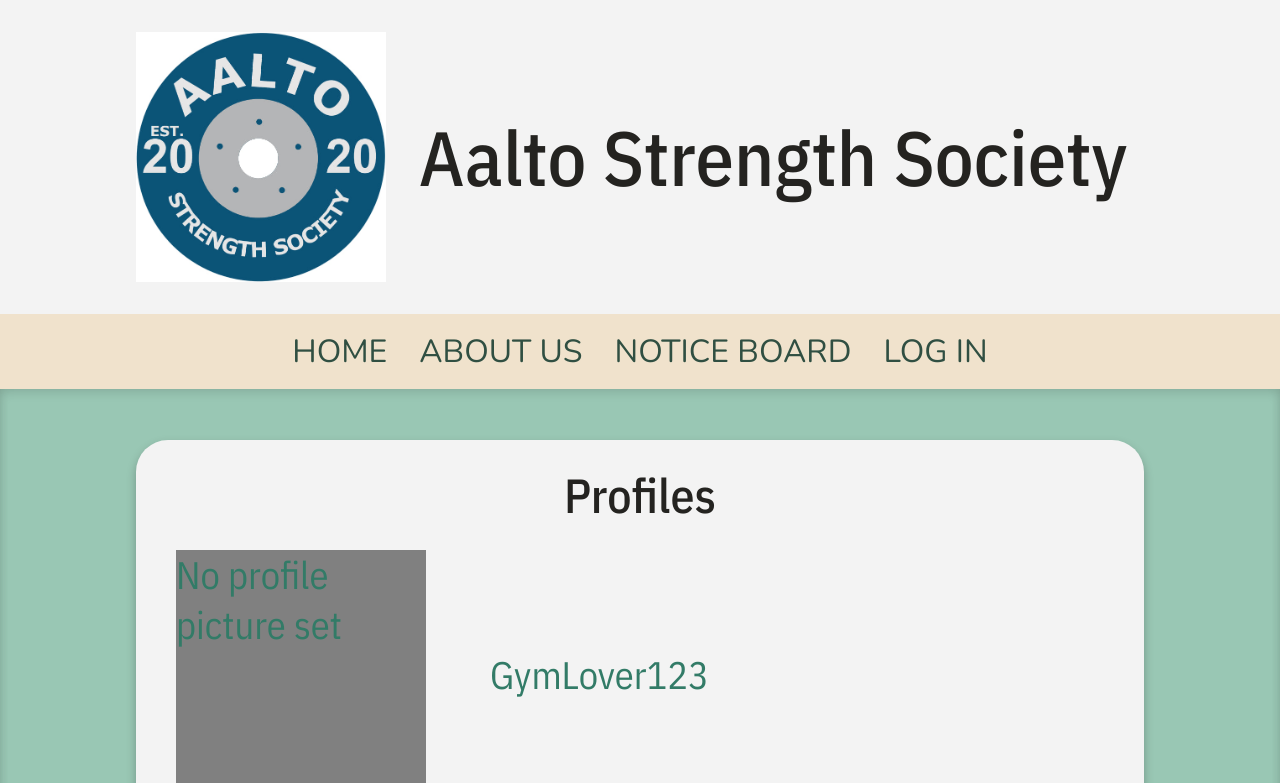
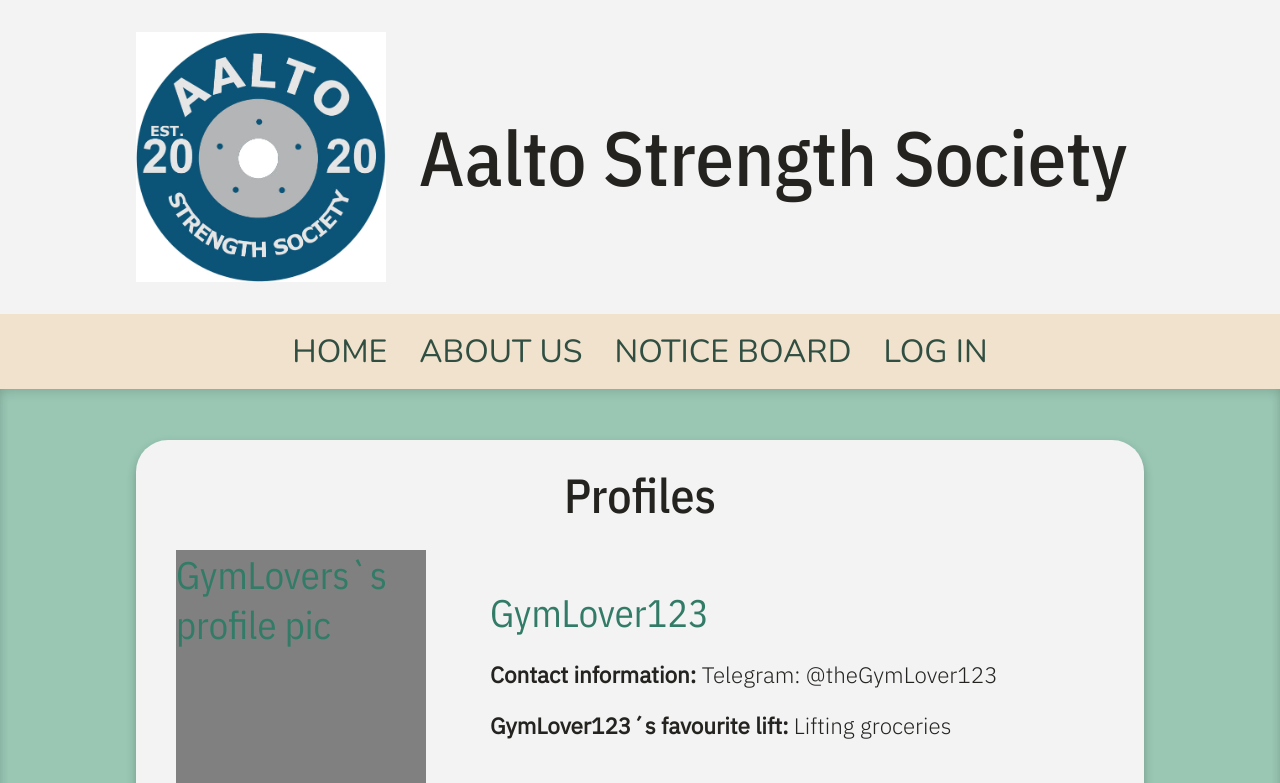
Before and after one commit to Testodus/Aalto-Strength-Society, a React (Create React App) app in the folder client/: page /profile/1 in a window 1280 px wide. Shown: the top 783 px of the page. Built offline with nearby package versions, Linux system fonts and the light colour scheme.

Commit message:
remove the DarkBodyText

```diff
--- a/client/src/App.tsx
+++ b/client/src/App.tsx
@@ -2,7 +2,7 @@ import React from 'react';
 import styled from 'styled-components';
 import { useState, useEffect } from 'react';
 import {
-  DarkBodyText,
+  Bodytext,
   DetailText,
   Heading4,
   Heading1,
@@ -10,7 +10,11 @@ import {
 import { Outlet } from 'react-router-dom';
 import Navbar from './components/Navbar';
 import logo from './assets/ass.jpg';
-import { BG_COLOR_FOOTER, BG_COLOR_HEADER, BG_COLOR_MAIN } from './styles/variables';
+import {
+  BG_COLOR_FOOTER,
+  BG_COLOR_HEADER,
+  BG_COLOR_MAIN,
+} from './styles/variables';
 
 const AppHeader = styled.header`
   display: flex;
@@ -110,11 +114,11 @@ function App() {
       <AppFooter>
         <FooterNode>
           <Heading4>Aalto Strenght Society</Heading4>
-          <DarkBodyText>
+          <Bodytext>
             See you at the gym!
             <br />
             Keep Lifting!
-          </DarkBodyText>
+          </Bodytext>
         </FooterNode>
         <FooterNode>
           <DetailText>Copyright is....</DetailText>
--- a/client/src/pages/noticeboard/Comment.tsx
+++ b/client/src/pages/noticeboard/Comment.tsx
@@ -1,6 +1,6 @@
 import React from 'react';
 import styled from 'styled-components';
-import { DetailText, DarkBodyText } from '../../styles/shared-styles';
+import { DetailText, Bodytext } from '../../styles/shared-styles';
 import { Link } from 'react-router-dom';
 import { DummyProfiles } from '../../assets/noticeBoardDummy';
 import { Comment } from '../../types';
@@ -57,7 +57,7 @@ const CommentEl = ({ comment }: CommentProps) => {
         </Link>{' '}
         {getDate(comment.timeStamp)}
       </DetailText>
-      <DarkBodyText>{comment.comment}</DarkBodyText>
+      <Bodytext>{comment.comment}</Bodytext>
     </CommentDiv>
   );
 };
--- a/client/src/pages/noticeboard/Notice.tsx
+++ b/client/src/pages/noticeboard/Notice.tsx
@@ -3,7 +3,7 @@ import styled from 'styled-components';
 import {
   Heading4,
   DetailText,
-  DarkBodyText,
+  Bodytext,
   SecondaryButton,
   FormLabel,
   FormInputContainer,
@@ -154,7 +154,7 @@ const NoticeEl = ({ fullNotice, notice }: NoticeProps) => {
       </DetailText>
       {fullNotice ? (
         <>
-          <DarkBodyText>{notice.notice}</DarkBodyText>
+          <Bodytext>{notice.notice}</Bodytext>
           {comments.map((comment, i) => (
             <CommentEl
               key={'comment-' + comment.commentID + i}
--- a/client/src/pages/profile/Profile.tsx
+++ b/client/src/pages/profile/Profile.tsx
@@ -54,23 +54,23 @@ const ProfileElement = () => {
           <ResponsiveContainer>
             <ImageContainer>
               <Heading3>
-                {profile.profilePictureSrc
-                  ? profile.profilePictureSrc
+                {profile.profilePicture
+                  ? profile.profilePicture
                   : 'No profile picture set'}
               </Heading3>
             </ImageContainer>
             <div>
               <Heading3>{profile.username}</Heading3>
-              {profile.contactInformation ? (
+              {profile.contactInfo ? (
                 <Bodytext>
                   <b>Contact information: </b>
-                  {profile.contactInformation}
+                  {profile.contactInfo}
                 </Bodytext>
               ) : null}
-              {profile.favoriteLift ? (
+              {profile.favouriteLift ? (
                 <Bodytext>
                   <b>{profile.username + '´s favourite lift: '}</b>
-                  {profile.favoriteLift}
+                  {profile.favouriteLift}
                 </Bodytext>
               ) : null}
             </div>
--- a/client/src/styles/shared-styles.ts
+++ b/client/src/styles/shared-styles.ts
@@ -59,14 +59,6 @@ export const Heading4 = styled.h4`
 `;
 
 export const Bodytext = styled.p`
-  font-size: ${palette.BODYTEXT_SIZE};
-  color: ${palette.TEXT_COLOR_MAIN};
-
-  font-family: 'IBM Plex Sans', sans-serif;
-  font-weight: 300;
-`;
-
-export const DarkBodyText = styled.p`
   font-size: ${palette.BODYTEXT_SIZE};
   color: ${palette.TEXT_COLOR_MAIN};
 
```
